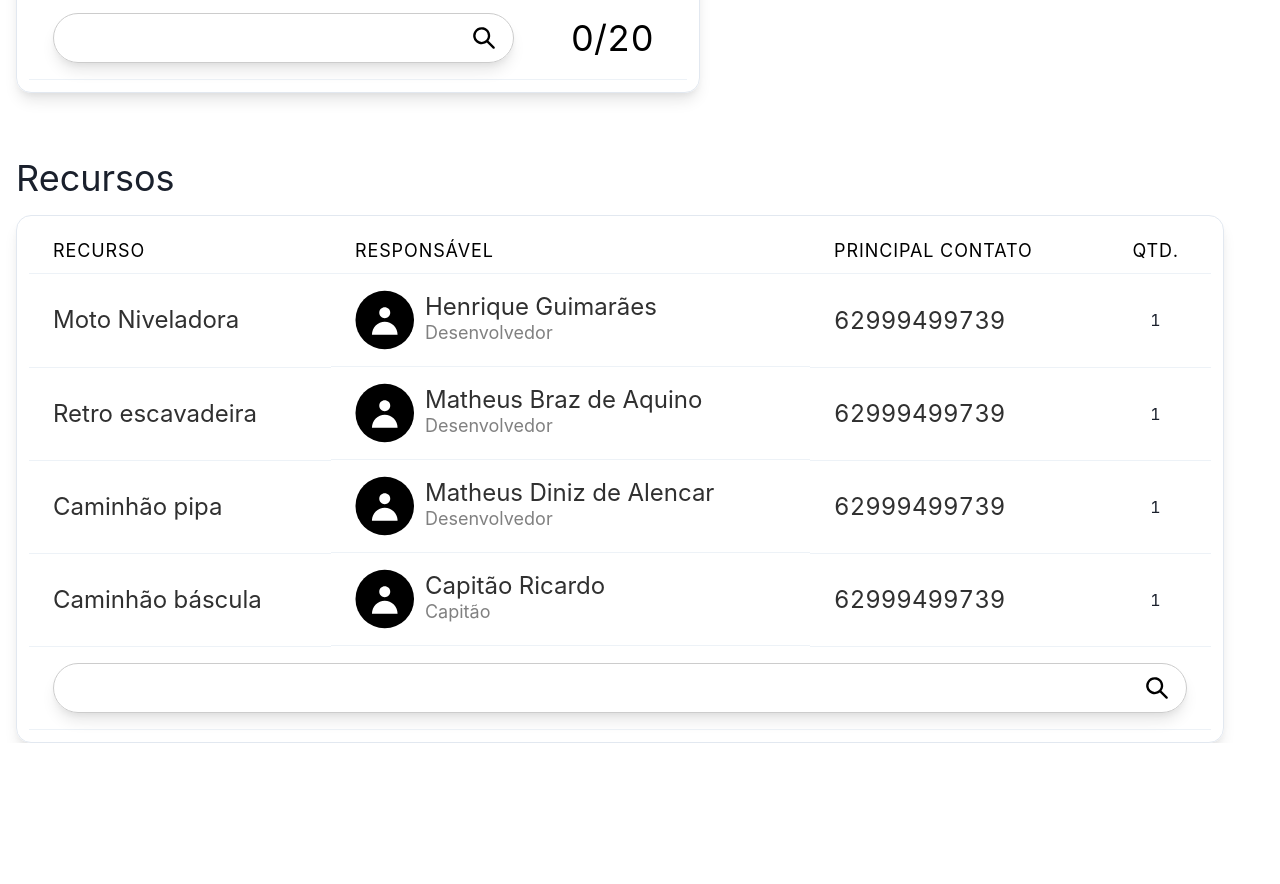
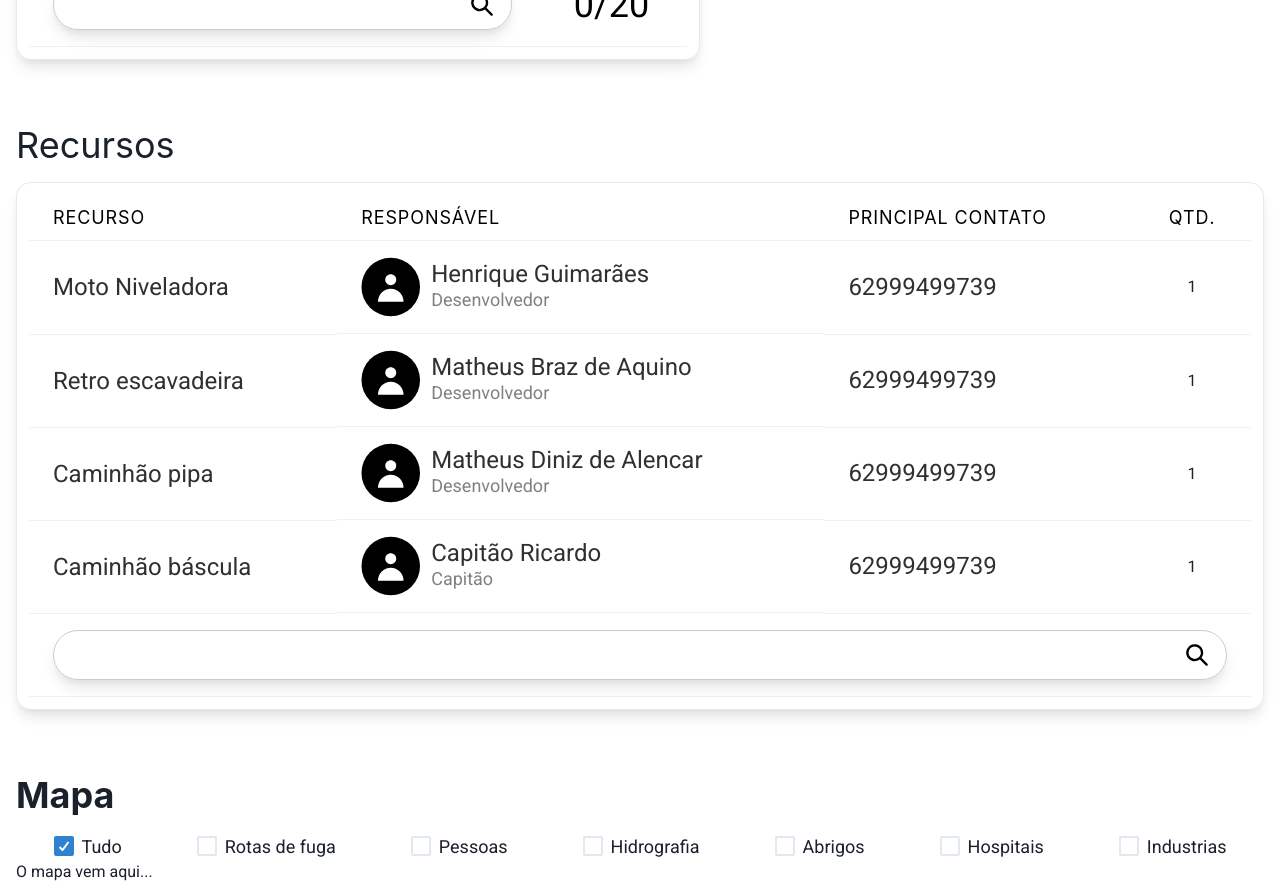
Before and after one commit to rique223/mvp-mayday, a React (Create React App) app: page /contingenciaInterna in a window 1280 px wide. Shown: the part 1260-2144 px from the top of the page. Before the commit the page ends 2003 px from the top, so only its background shows below. Built offline with nearby package versions, Linux system fonts and the light colour scheme.

Commit message:
feat: :construction: Iniciar seção de mapas da página interna do plano
Criei a parte inicial da seção de mapa do plano de ativação, irei completa-la assim que decidirmos como serão criadas as credenciais da api de mapas do google. Além disso modifiquei a fonte do projeto.

```diff
--- a/src/App.scss
+++ b/src/App.scss
@@ -1,3 +1,5 @@
+@import url("https://fonts.googleapis.com/css2?family=Roboto:ital,wght@0,100;0,300;0,400;0,500;0,700;0,900;1,100;1,300;1,400;1,500;1,700;1,900&display=swap");
+
 @import "./DesignVariables.scss";
 
 html,
@@ -5,4 +7,5 @@ body,
 #root {
   height: 100%;
   width: 100%;
+  font-family: "Roboto", sans-serif;
 }
--- a/src/Components/DescContingencia/DescContingencia.jsx
+++ b/src/Components/DescContingencia/DescContingencia.jsx
@@ -10,7 +10,7 @@ const DescContingencia = () => (
     >
       Descrição
     </Heading>
-    <Text fontWeight="400" fontSize="24px" lineHeight="33px" color="#000000">
+    <Text fontWeight="300" fontSize="24px" lineHeight="33px" color="#000000">
       - Ocorrência de fatos pontuais podendo acontecer isoladas ou ao mesmo
       tempo. - A retirada emergencial das pessoas que estiverem nas áreas de
       risco ou afetada, nas classificações de risco Alto e Muito Alto, conforme
--- /dev/null
+++ b/src/Components/MapaContingencia/MapaContingencia.jsx
@@ -0,0 +1,24 @@
+import { Center, Checkbox, Flex, Heading } from "@chakra-ui/react";
+import React from "react";
+
+const MapaContingencia = () => {
+  return (
+    <Flex flexDir="column">
+      <Heading marginBlockEnd="1rem">Mapa</Heading>
+      <Center flexDir="row" justifyContent="space-around">
+        <Checkbox size="lg" defaultChecked>
+          Tudo
+        </Checkbox>
+        <Checkbox size="lg">Rotas de fuga</Checkbox>
+        <Checkbox size="lg">Pessoas</Checkbox>
+        <Checkbox size="lg">Hidrografia</Checkbox>
+        <Checkbox size="lg">Abrigos</Checkbox>
+        <Checkbox size="lg">Hospitais</Checkbox>
+        <Checkbox size="lg">Industrias</Checkbox>
+      </Center>
+      O mapa vem aqui...
+    </Flex>
+  );
+};
+
+export default MapaContingencia;
--- /dev/null
+++ b/src/Components/MapaContingencia/index.js
@@ -0,0 +1 @@
+export { default } from "./MapaContingencia";
--- a/src/Components/TabelaRecursosContingencia/TabelaRecursosContingencia.jsx
+++ b/src/Components/TabelaRecursosContingencia/TabelaRecursosContingencia.jsx
@@ -1,5 +1,6 @@
 import {
   Box,
+  Center,
   Flex,
   Heading,
   Table,
@@ -53,7 +54,7 @@ const TabelaRecursosContingencia = () => {
   };
 
   return (
-    <Flex flexDirection="column" marginInlineEnd="40px">
+    <Flex flexDirection="column" marginBlockEnd="4rem">
       <Heading
         fontWeight="400"
         fontSize="2.25rem"
@@ -62,12 +63,14 @@ const TabelaRecursosContingencia = () => {
       >
         Recursos
       </Heading>
+      <Center w="100%">
         <Box
           borderRadius="15px"
           boxShadow="lg"
           border="1px"
           borderColor="gray.200"
           padding={3}
+          w="100%"
         >
           <Table variant="simple">
             <Thead>
@@ -90,6 +93,7 @@ const TabelaRecursosContingencia = () => {
             </Tfoot>
           </Table>
         </Box>
+      </Center>
     </Flex>
   );
 };
--- a/src/Helpers/renderRecursosTableRow.js
+++ b/src/Helpers/renderRecursosTableRow.js
@@ -33,6 +33,8 @@ export const renderRecursosTableRows = (recursos) =>
           {recurso.contato}
         </Text>
       </Td>
-      <Td textAlign="center">{recurso.qtd}</Td>
+      <Td textAlign="center" fontWeight="400">
+        {recurso.qtd}
+      </Td>
     </Tr>
   ));
--- a/src/Pages/ContingenciaInterna/ContingenciaInterna.jsx
+++ b/src/Pages/ContingenciaInterna/ContingenciaInterna.jsx
@@ -1,6 +1,7 @@
 import { Container, Flex } from "@chakra-ui/react";
 import DescContingencia from "../../Components/DescContingencia";
 import HeaderContingencia from "../../Components/HeaderContingencia";
+import MapaContingencia from "../../Components/MapaContingencia";
 import TabelaAgentesContingencia from "../../Components/TabelaAgentesContingencia";
 import TabelaRecursosContingencia from "../../Components/TabelaRecursosContingencia";
 import TagsContingencia from "../../Components/TagsContingencia";
@@ -15,6 +16,7 @@ const ContingenciaInterna = () => {
         <TagsContingencia />
       </Flex>
       <TabelaRecursosContingencia />
+      <MapaContingencia />
     </Container>
   );
 };
```
Lines whose indentation alone changed are shown as unchanged.
